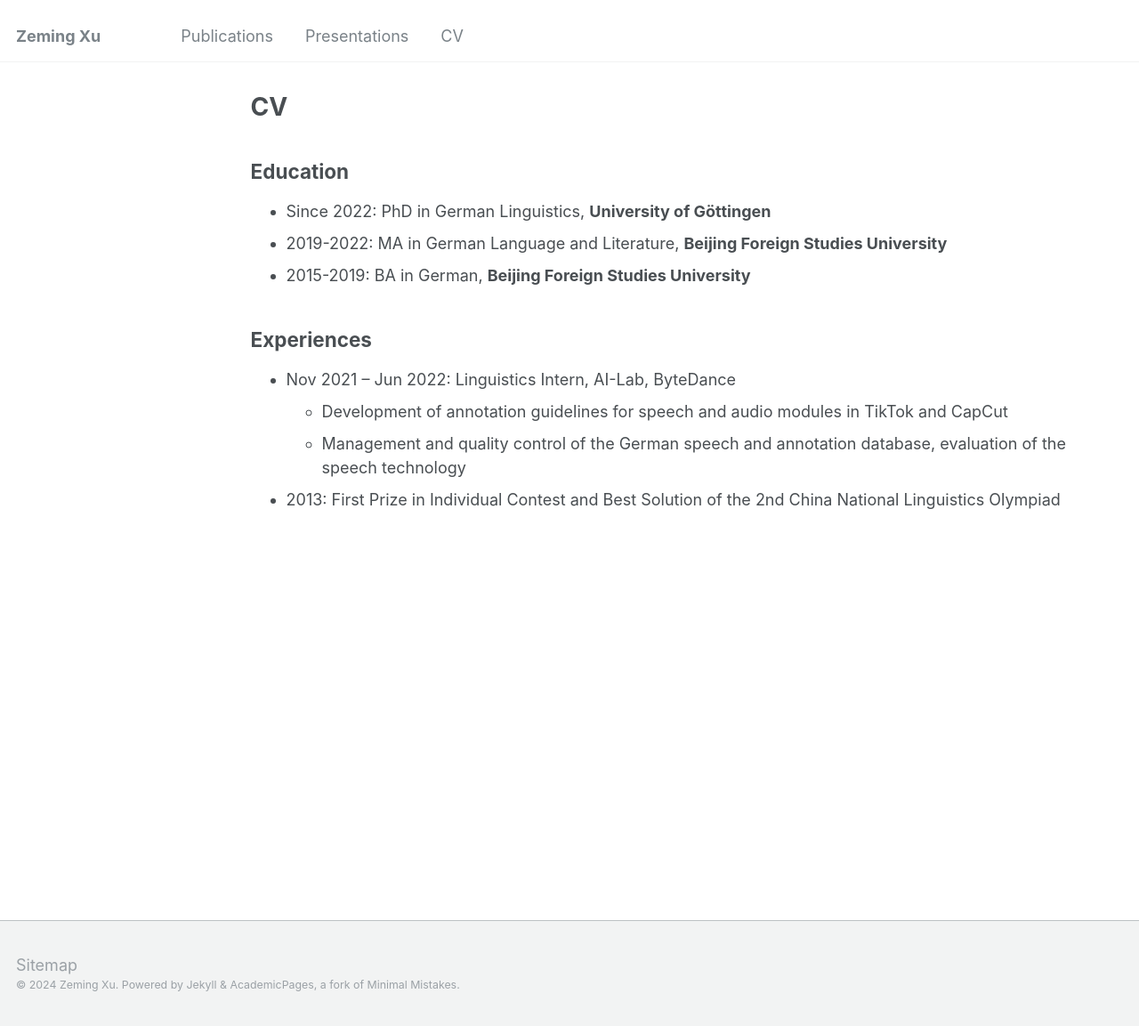
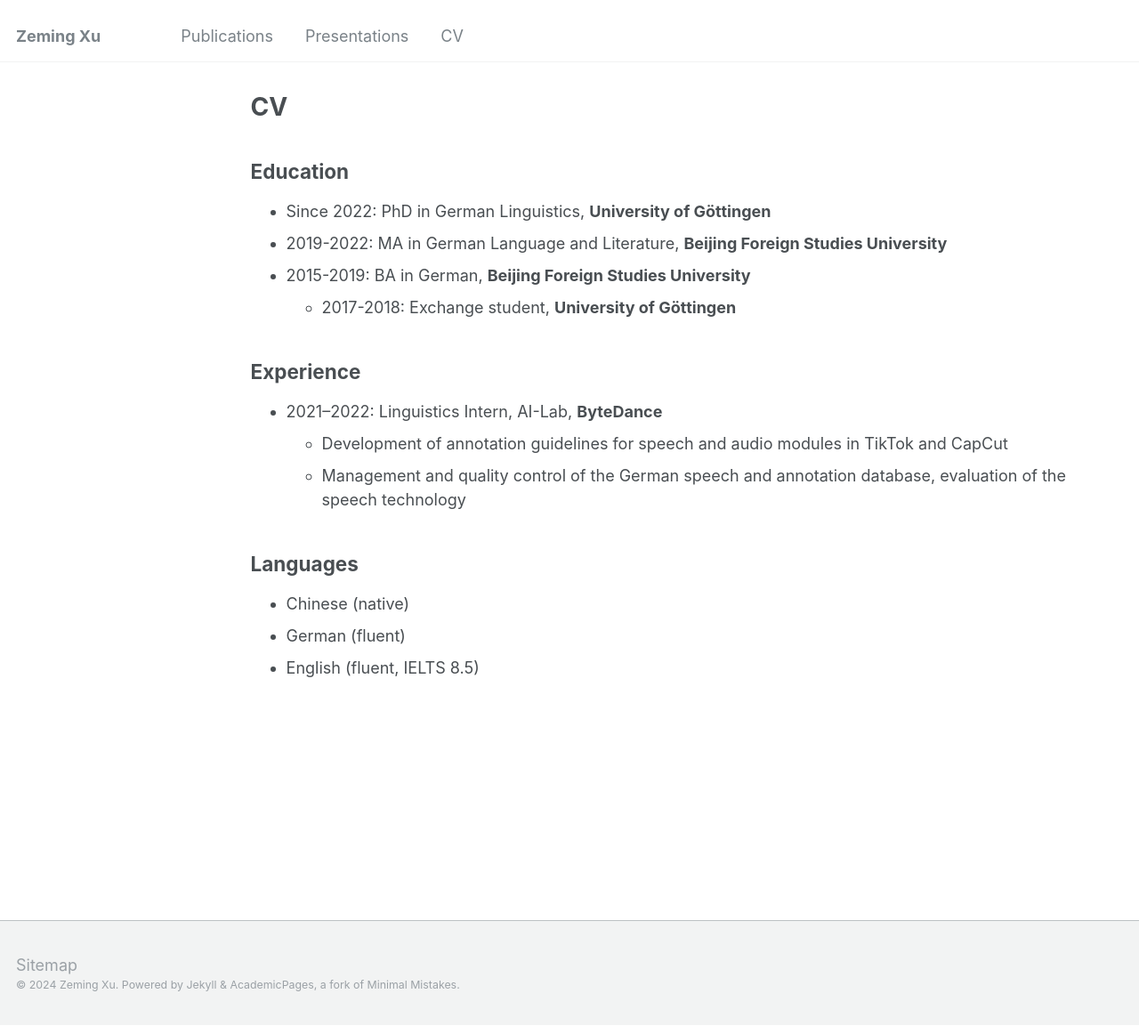
Before and after one commit to xu-zeming/xu-zeming.github.io, a Jekyll site: the page built from _pages/cv.md, in a window 1280 px wide and 1153 px high. Shown: the whole window at 89% size. Built offline with Jekyll 4.4.1, drawn with Linux system fonts in a browser that asks for light colours.

Commit message:
Update cv.md

```diff
--- a/_pages/cv.md
+++ b/_pages/cv.md
@@ -14,11 +14,16 @@ Education
 * Since 2022: PhD in German Linguistics, **University of Göttingen**
 * 2019-2022: MA in German Language and Literature, **Beijing Foreign Studies University**
 * 2015-2019: BA in German, **Beijing Foreign Studies University**
+  + 2017-2018: Exchange student, **University of Göttingen**
 
-Experiences
+Experience
 ---
-* Nov 2021 – Jun 2022: Linguistics Intern, AI-Lab, ByteDance
+* 2021–2022: Linguistics Intern, AI-Lab, **ByteDance**
   +	Development of annotation guidelines for speech and audio modules in TikTok and CapCut
   +	Management and quality control of the German speech and annotation database, evaluation of the speech technology
 
-* 2013: First Prize in Individual Contest and Best Solution of the 2nd China National Linguistics Olympiad
+Languages
+-
+* Chinese (native)
+* German (fluent)
+* English (fluent, IELTS 8.5)
```
